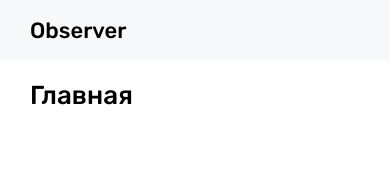
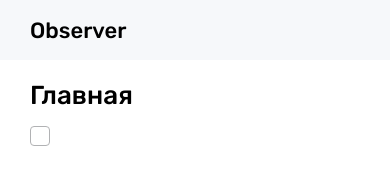
Before and after one commit to v-mokrushin/adept-group-test, a React (Create React App) app: page / in a window 390 px wide. Shown: the top 196 px of the page. Built offline with nearby package versions, Linux system fonts and the light colour scheme.

Commit message:
В shared/ui добавлены Checkbox, TableTemplate

```diff
--- a/src/index.css
+++ b/src/index.css
@@ -5,6 +5,7 @@
   font-family: "Rubik", -apple-system, BlinkMacSystemFont, "Segoe UI", "Roboto",
     "Oxygen", "Ubuntu", "Cantarell", "Fira Sans", "Droid Sans", "Helvetica Neue",
     sans-serif;
+  font-size: 14px;
   -webkit-font-smoothing: antialiased;
   -moz-osx-font-smoothing: grayscale;
 }
--- a/src/pages/mainPage/ui/page/MainPage.tsx
+++ b/src/pages/mainPage/ui/page/MainPage.tsx
@@ -2,13 +2,14 @@
 import styles from "./MainPage.module.scss";
 import classNames from "classnames";
 import { routes } from "shared/route";
-import { Container, PageTitle } from "shared/ui";
+import { Checkbox, Container, PageTitle } from "shared/ui";
 
 export const MainPage: React.FC = () => {
   return (
     <div className={styles.root}>
       <Container>
         <PageTitle>{routes.main.name}</PageTitle>
+        <Checkbox />
       </Container>
     </div>
   );
--- /dev/null
+++ b/src/shared/ui/checkbox/index.ts
@@ -0,0 +1 @@
+export { Checkbox } from "./ui/Checkbox";
--- /dev/null
+++ b/src/shared/ui/checkbox/ui/Checkbox.module.scss
@@ -0,0 +1,57 @@
+.root {
+  display: flex;
+  align-items: center;
+  gap: 12px;
+  width: max-content;
+
+  .label {
+    display: block;
+    font-weight: 400;
+    font-size: 14px;
+    color: rgb(54, 52, 52);
+    line-height: 26px;
+    position: relative;
+    cursor: pointer;
+    user-select: none;
+  }
+
+  .checkbox {
+    position: relative;
+    user-select: none;
+
+    .htmlInput {
+      position: absolute;
+      outline: none;
+      clip: rect(0, 0, 0, 0);
+
+      &:checked ~ .controlBox .icon {
+        display: block;
+        opacity: 1;
+      }
+    }
+
+    .controlBox {
+      display: grid;
+      place-items: center;
+      cursor: pointer;
+      box-sizing: border-box;
+      height: 20px;
+      border: 1px solid #b1b2b4;
+      aspect-ratio: 1 / 1;
+      border-radius: 4px;
+      transition: all 200ms ease;
+
+      &:hover {
+        border-color: blue;
+      }
+
+      .icon {
+        fill: rgb(118, 129, 145);
+        opacity: 0;
+        transition: opacity 200ms ease;
+        aspect-ratio: 1 / 1;
+        height: 70%;
+      }
+    }
+  }
+}
--- /dev/null
+++ b/src/shared/ui/checkbox/ui/Checkbox.tsx
@@ -0,0 +1,52 @@
+import React from "react";
+import styles from "./Checkbox.module.scss";
+import classNames from "classnames";
+
+interface ICheckboxProps {
+  label?: JSX.Element | string;
+  value?: boolean;
+  onChange?: (value: boolean) => void;
+  className?: string;
+}
+
+/** Чекбокс */
+export const Checkbox: React.FC<ICheckboxProps> = ({
+  label,
+  value,
+  onChange,
+  className,
+}) => {
+  return (
+    <div className={classNames(styles.root, className)}>
+      <label className={styles.checkbox}>
+        <input
+          type="checkbox"
+          checked={value}
+          onChange={() => onChange && onChange(!value)}
+          className={styles.htmlInput}
+        />
+        <div className={styles.controlBox}>
+          <svg
+            height="18px"
+            width="18px"
+            xmlns="http://www.w3.org/2000/svg"
+            viewBox="0 0 128.411 128.411"
+            className={styles.icon}
+          >
+            <g>
+              <polygon points="127.526,15.294 45.665,78.216 0.863,42.861 0,59.255 44.479,113.117 128.411,31.666" />
+            </g>
+          </svg>
+        </div>
+      </label>
+      {label && (
+        <span
+          onClick={() => onChange && onChange(!value)}
+          className={styles.label}
+        >
+          {label}
+        </span>
+      )}
+    </div>
+  );
+};
--- a/src/shared/ui/index.ts
+++ b/src/shared/ui/index.ts
@@ -2,3 +2,5 @@
 export { Button } from "./button";
 export { Container } from "./container";
 export { PageTitle } from "./pageTitle";
+export { Checkbox } from "./checkbox";
+export { TableTemplate } from "./tableTemplate";
--- /dev/null
+++ b/src/shared/ui/tableTemplate/index.ts
@@ -0,0 +1 @@
+export { TableTemplate } from "./ui/TableTemplate";
--- /dev/null
+++ b/src/shared/ui/tableTemplate/ui/TableTemplate.module.scss
@@ -0,0 +1,59 @@
+$headerBordercolor: #b1b9c9;
+$bodyTdBorderColor: #eceff5;
+
+.root {
+  border-collapse: collapse;
+  border-collapse: separate;
+  border-spacing: 0;
+
+  th,
+  td {
+    padding: 10px 8px;
+    box-sizing: border-box;
+  }
+
+  th:first-child,
+  td:first-child {
+    padding-left: 15px;
+  }
+
+  th:last-child,
+  td:last-child {
+    padding-right: 15px;
+  }
+
+  thead tr th {
+    font-size: 13px;
+    color: #8892a1;
+    font-weight: 500;
+    user-select: none;
+    border-bottom: 1px solid $headerBordercolor;
+    border-width: 1px 0;
+    padding-bottom: 10px;
+  }
+
+  tbody tr {
+    td {
+      color: rgb(49, 44, 44);
+      transition: background-color 280ms ease;
+
+      &:first-child {
+        border-radius: 6px 0 0 6px;
+        border-left-width: 1px;
+      }
+
+      &:last-child {
+        border-radius: 0 6px 6px 0;
+        border-right-width: 1px;
+      }
+    }
+
+    &:hover td {
+      background-color: #f7f0f7;
+    }
+  }
+}
+
+// .selectedRecord.selectedRecord {
+//     background-color: #f7f0f7;
+// }
--- /dev/null
+++ b/src/shared/ui/tableTemplate/ui/TableTemplate.tsx
@@ -0,0 +1,15 @@
+import React, { ReactNode } from "react";
+import styles from "./TableTemplate.module.scss";
+import classNames from "classnames";
+
+interface IProps {
+  children: ReactNode;
+
+  className?: string;
+}
+
+export const TableTemplate: React.FC<IProps> = ({ children, className }) => {
+  return (
+    <table className={classNames(styles.root, className)}>{children}</table>
+  );
+};
```
Also changed, not shown: 1 other file (tests, documents, lock files or other folders).
